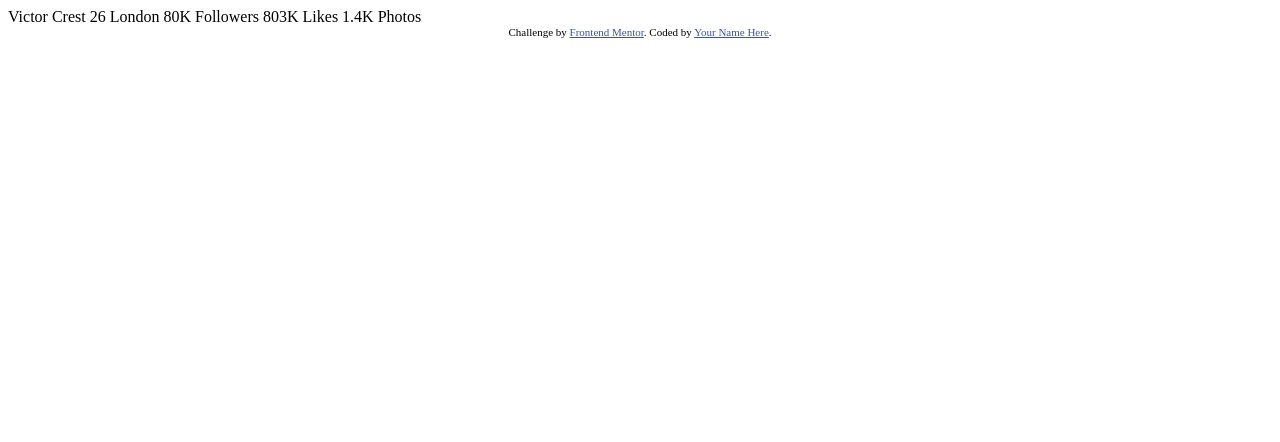
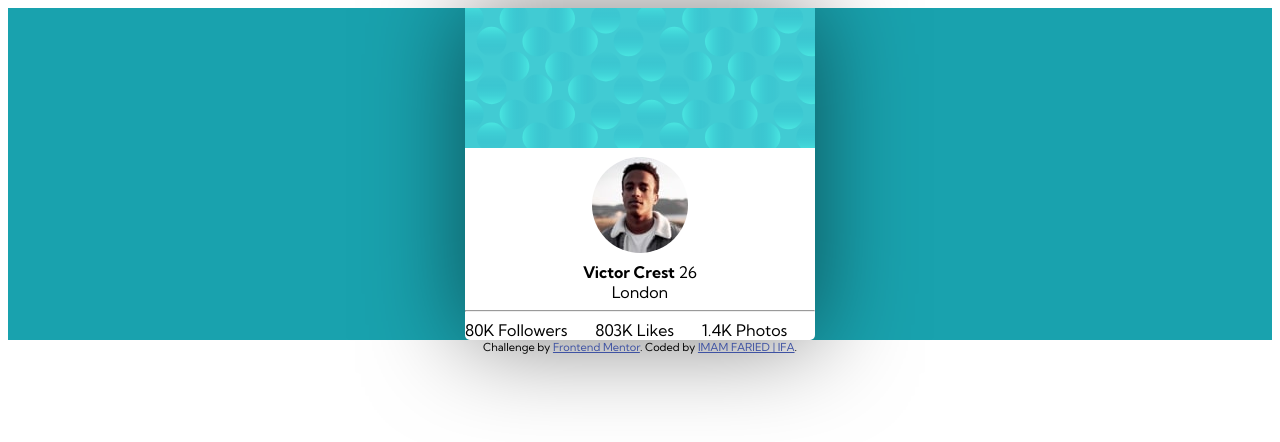
Before and after one commit to imamfh24/profile-card-component, a plain HTML site: page index.html in a window 1280 px wide. Drawn offline with Linux system fonts and the light colour scheme.

Commit message:
Create structure of html and add some css

```diff
--- a/index.html
+++ b/index.html
@@ -1,35 +1,108 @@
 <!DOCTYPE html>
 <html lang="en">
+
 <head>
   <meta charset="UTF-8">
-  <meta name="viewport" content="width=device-width, initial-scale=1.0"> <!-- displays site properly based on user's device -->
+  <meta name="viewport" content="width=device-width, initial-scale=1.0">
+  <!-- displays site properly based on user's device -->
 
   <link rel="icon" type="image/png" sizes="32x32" href="./images/favicon-32x32.png">
-
+  <link rel="preconnect" href="https://fonts.gstatic.com">
+  <link href="https://fonts.googleapis.com/css2?family=Kumbh+Sans:wght@400;700&display=swap" rel="stylesheet">
   <title>Frontend Mentor | Profile card component</title>
 
   <!-- Feel free to remove these styles or customise in your own stylesheet 👍 -->
   <style>
-    .attribution { font-size: 11px; text-align: center; }
-    .attribution a { color: hsl(228, 45%, 44%); }
+    body {
+      font-family: 'Kumbh Sans';
+    }
+
+    .attribution {
+      font-size: 11px;
+      text-align: center;
+    }
+
+    .attribution a {
+      color: hsl(228, 45%, 44%);
+    }
+
+
+    .container {
+      background-color: hsl(185, 75%, 39%)
+    }
+
+    .card {
+      background-color: white;
+      width: 350px;
+      height: auto;
+      margin: auto;
+      box-shadow: 0 0 99px 1px rgba(0, 0, 0, 0.5);
+      border-radius: 5px;
+    }
+
+    .flex-container-stats {
+      display: flex;
+    }
+
+    .item-stats {
+      flex-grow: 1;
+    }
+
+    .user-info {
+      text-align: center;
+    }
+
+    .user-info img{
+      border-radius: 50%;
+      border: 5px solid white;
+    }
+
+    .user-info > #name {
+      font-weight: 700;
+    }
+
+    .user-info > div > #age, .user-info > #country{
+      font-weight: 400;
+    }
+
   </style>
 </head>
+
 <body>
-  Victor Crest
-  26
-  London
+  <div class="container">
+    <div class="card">
+      <img src="images/bg-pattern-card.svg" alt="">
 
-  80K
-  Followers
 
-  803K
-  Likes
+      <div class="user-info">
+        <img src="images/image-victor.jpg" alt="">
+        <div id="name">Victor Crest <span id="age">26</span> </div>
+        <div id="country">London</div>
+      </div>
 
-  1.4K
-  Photos
+
+      <hr>
+
+      <div class="flex-container-stats">
+        <div class="item-stats">
+          80K
+          Followers
+        </div>
+        <div class="item-stats">
+          803K
+          Likes
+        </div>
+        <div class="item-stats">
+          1.4K
+          Photos
+        </div>
+      </div>
+    </div>
+  </div>
   <div class="attribution">
     Challenge by <a href="https://www.frontendmentor.io?ref=challenge" target="_blank">Frontend Mentor</a>.
-    Coded by <a href="#">Your Name Here</a>.
+    Coded by <a href="#">IMAM FARIED | IFA</a>.
   </div>
 </body>
+
 </html>
```
